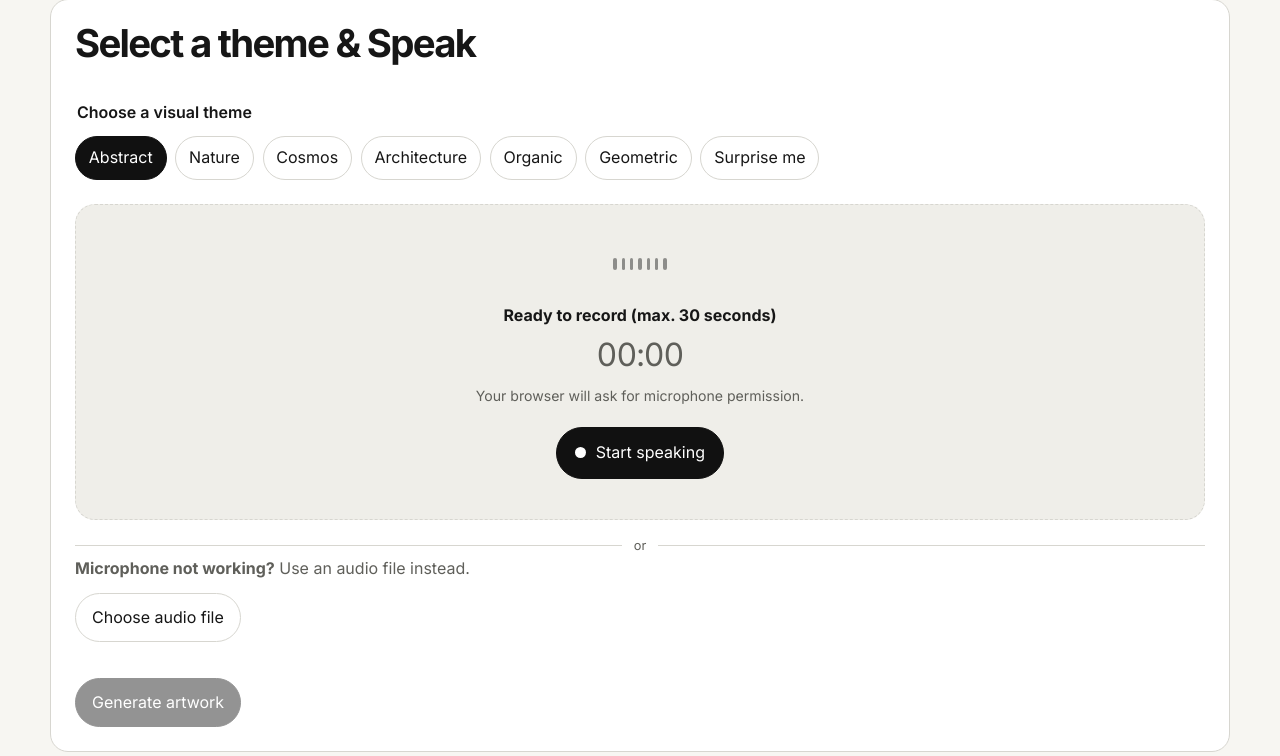
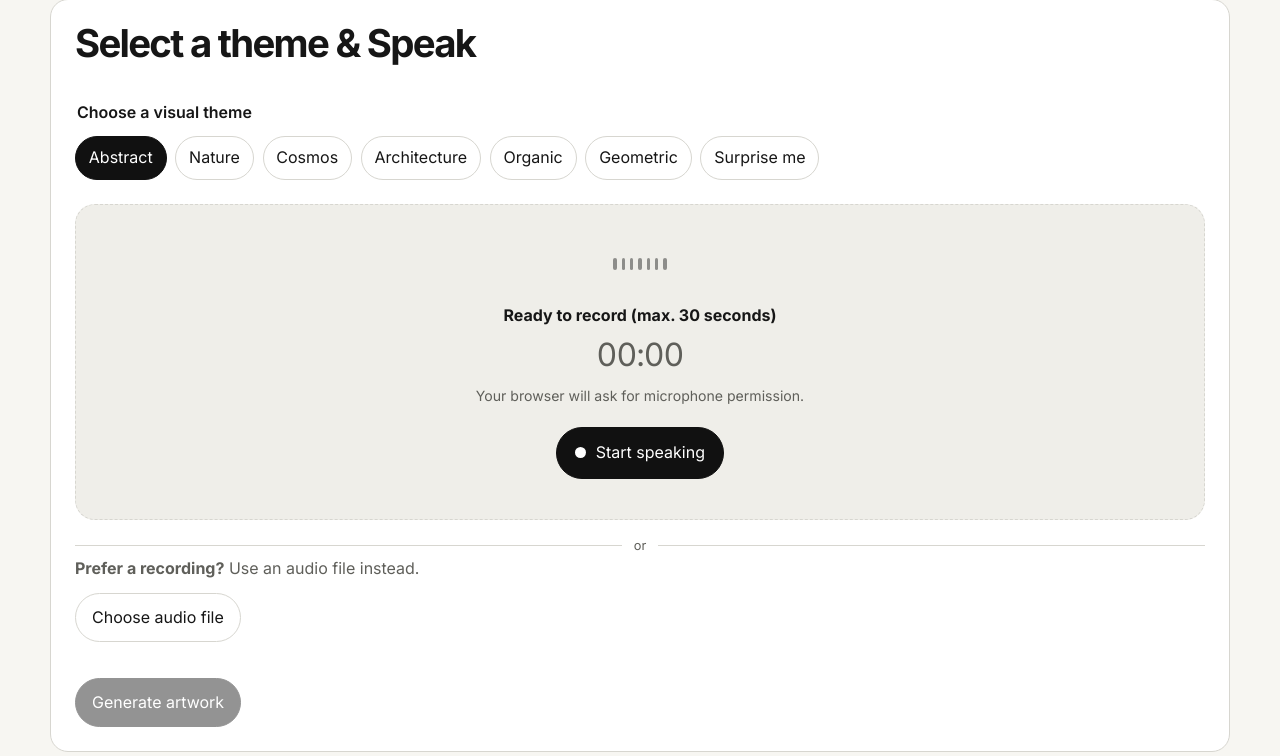
Before and after one commit to edimaudo/reotoi, a FastAPI app: page /create in a window 1280 px wide. Shown: the part 172-928 px from the top of the page. Run offline with FastAPI, Linux system fonts and the light colour scheme.

Commit message:
Update app.html

```diff
--- a/templates/app.html
+++ b/templates/app.html
@@ -34,7 +34,7 @@
                 <div class="record-visual" aria-hidden="true">
                     <span></span><span></span><span></span><span></span><span></span><span></span><span></span>
                 </div>
-                <p class="recorder-status" id="recorder-status">Ready to record (max. 30 seconds)</p>
+                <p class="recorder-status" id="recorder-status">Ready to record (max. {{ max_recording_seconds }} seconds)</p>
                 <p class="recorder-timer" id="recorder-timer">00:00</p>
                 <p class="recorder-help" id="recorder-help">Your browser will ask for microphone permission.</p>
 
@@ -46,7 +46,7 @@
 
             <div class="upload-fallback">
                 <div class="divider"><span>or</span></div>
-                <p><strong>Microphone not working?</strong> Use an audio file instead.</p>
+                <p><strong>Prefer a recording?</strong> Use an audio file instead.</p>
                 <label class="file-button button button--secondary" for="audio-file">Choose audio file</label>
                 <input id="audio-file" type="file" accept="audio/*" hidden>
                 <p class="file-name" id="file-name" aria-live="polite"></p>
```
